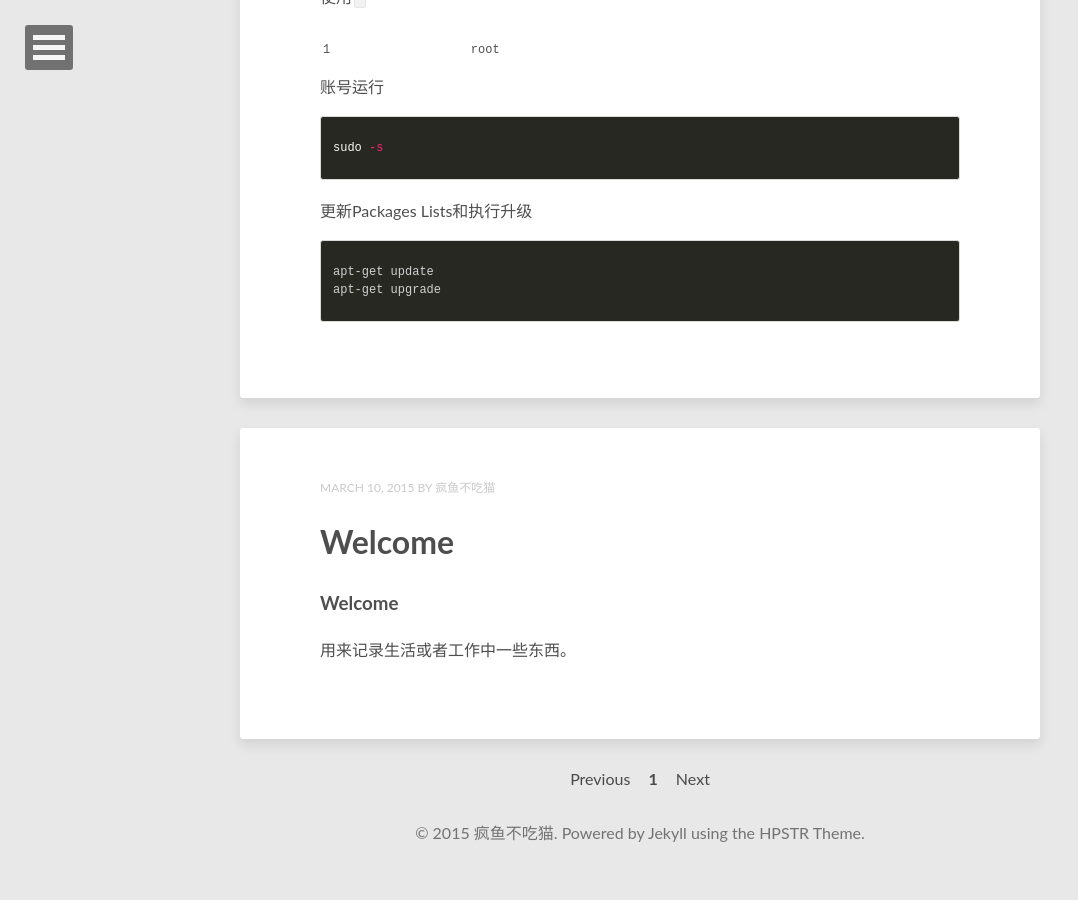
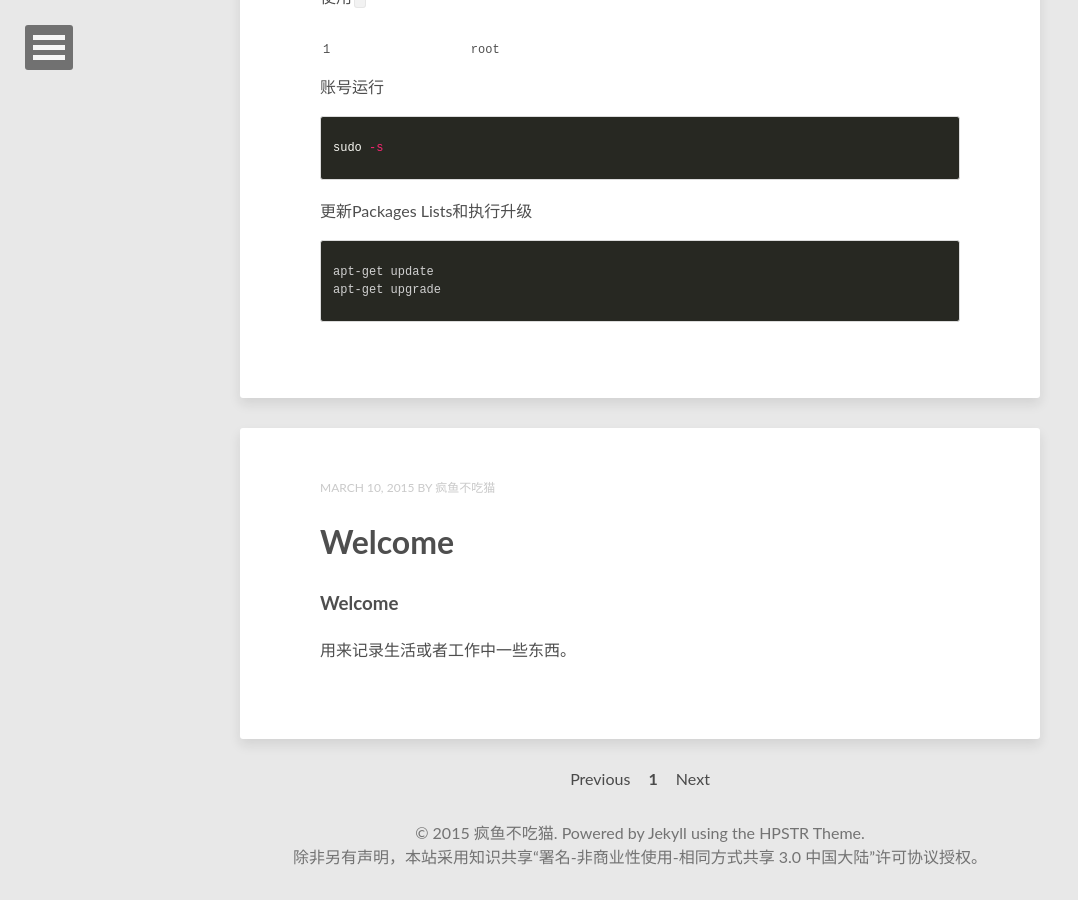
Before and after one commit to nomusics/nomusics.github.io, a Jekyll site: the page built from index.html, in a window 1280 px wide and 900 px high, scrolled down 3196 px. Shown: the whole window, without its empty margins (0-1078 px from the left). Built offline with Jekyll 4.4.1, drawn with Linux system fonts in a browser that asks for light colours; the list of posts is cut into pages by our own code; comment, search, counter and statistics services are not loaded; before the commit the page ends 4072 px from its top, so only the background shows below that.

Commit message:
增加署名-非商业性使用-相同方式共享 3.0 中国大陆

```diff
--- a/_includes/footer.html
+++ b/_includes/footer.html
@@ -1 +1 @@
-<span>&copy; {{ site.time | date: '%Y' }} {{ site.owner.name }}. Powered by <a href="http://jekyllrb.com" rel="nofollow">Jekyll</a> using the <a href="http://mademistakes.com/hpstr/" rel="notfollow">HPSTR Theme</a>.</span>
+<span>&copy; {{ site.time | date: '%Y' }} {{ site.owner.name }}. Powered by <a href="http://jekyllrb.com" rel="nofollow">Jekyll</a> using the <a href="http://mademistakes.com/hpstr/" rel="notfollow">HPSTR Theme</a>.<br />除非另有声明，本站采用<a href="http://creativecommons.org/licenses/by/3.0/cn/" rel="nofollow">知识共享“署名-非商业性使用-相同方式共享 3.0 中国大陆”许可协议</a>授权。</span>
```
